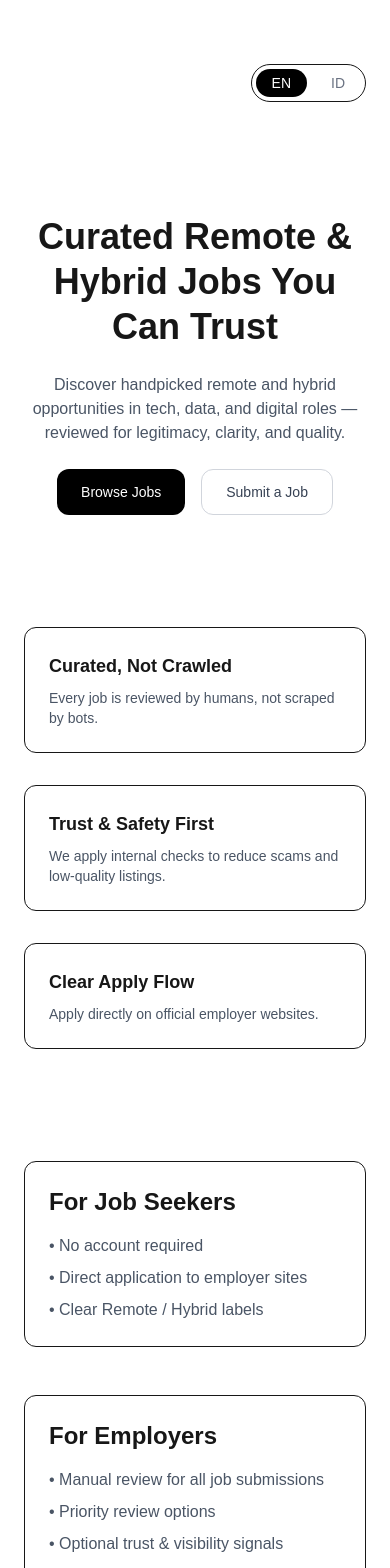
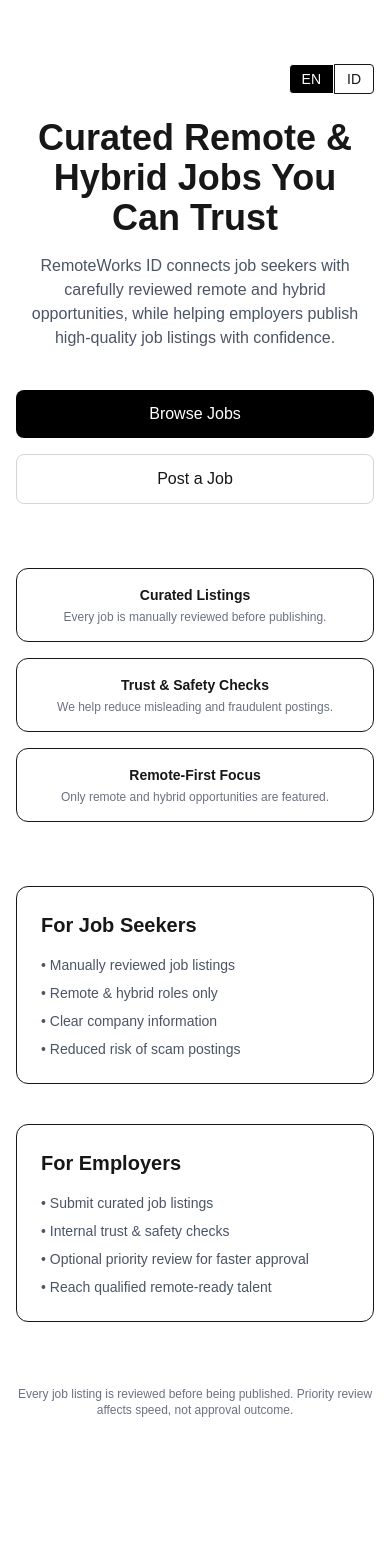
Before and after one commit to megakasmin/remoteworks-id, a Next.js app: page / in a window 390 px wide. Shown: the top 1568 px of the page. Built offline with nearby package versions, Linux system fonts and the light colour scheme.

Commit message:
Finishing Home Page and Submit Job

```diff
--- a/app/employers/submit-job/page.tsx
+++ b/app/employers/submit-job/page.tsx
@@ -114,6 +114,38 @@ export default function SubmitJobPage() {
   </div>
 </section>
 
+<section className="mt-10 border-t pt-6">
+  <h3 className="text-sm font-semibold text-gray-700 mb-2">
+    Trust & Safety
+  </h3>
+
+  <p className="text-sm text-gray-600 mb-3">
+    All job listings on RemoteWorks ID go through internal checks to help protect
+    job seekers from misleading or fraudulent postings.
+  </p>
+
+  <p className="text-xs text-gray-500 mb-4">
+    Semua lowongan akan melalui proses peninjauan internal untuk menjaga keamanan
+    dan kualitas platform.
+  </p>
+
+  <div className="flex gap-4 text-sm">
+    <a
+      href="/verify"
+      className="text-blue-600 hover:underline"
+    >
+      Learn about verification
+    </a>
+    <a
+      href="/trust-safety"
+      className="text-blue-600 hover:underline"
+    >
+      Trust & safety policy
+    </a>
+  </div>
+</section>
+
+
       {/* FORM */}
       <form onSubmit={handleSubmit} className="space-y-6">
 
--- a/app/employers/submit-job/success/page.tsx
+++ b/app/employers/submit-job/success/page.tsx
@@ -23,7 +23,17 @@ export default function SubmitJobSuccessPage() {
         Tim kami akan melakukan peninjauan sesuai dengan opsi yang Anda pilih.
       </p>
 
-      <div className="flex flex-col sm:flex-row gap-4 justify-center">
+      <p className="text-xs text-gray-500 mt-6">
+  Every submission is reviewed by our team. Priority Review affects review speed,
+  while verification is granted separately after internal checks.
+</p>
+
+<p className="text-xs text-gray-400 mt-2">
+  Setiap pengajuan ditinjau oleh tim kami. Priority Review memengaruhi kecepatan
+  peninjauan, sedangkan verifikasi diberikan secara terpisah.
+</p>
+
+      <div className="mt-10 flex flex-col sm:flex-row gap-4 justify-center">
         <Link
           href="/employers/submit-job"
           className="px-6 py-3 rounded-lg border border-gray-300 hover:bg-gray-50 transition"
--- a/app/page.tsx
+++ b/app/page.tsx
@@ -1,150 +1,187 @@
 "use client";
 
 import { useState } from "react";
-import Button from "@/components/ui/Button";
+import Link from "next/link";
+
+type Lang = "en" | "id";
 
 export default function HomePage() {
-  const [lang, setLang] = useState<"en" | "id">("en");
+  const [lang, setLang] = useState<Lang>("en");
 
-  const isEN = lang === "en";
+  const content = {
+    en: {
+      heroTitle: "Curated Remote & Hybrid Jobs You Can Trust",
+      heroDesc:
+        "RemoteWorks ID connects job seekers with carefully reviewed remote and hybrid opportunities, while helping employers publish high-quality job listings with confidence.",
+
+      seekerTitle: "For Job Seekers",
+      seekerPoints: [
+        "Manually reviewed job listings",
+        "Remote & hybrid roles only",
+        "Clear company information",
+        "Reduced risk of scam postings",
+      ],
+
+      employerTitle: "For Employers",
+      employerPoints: [
+        "Submit curated job listings",
+        "Internal trust & safety checks",
+        "Optional priority review for faster approval",
+        "Reach qualified remote-ready talent",
+      ],
+
+      ctaJobs: "Browse Jobs",
+      ctaPost: "Post a Job",
+
+      trustNote:
+        "Every job listing is reviewed before being published. Priority review affects speed, not approval outcome.",
+    },
+
+    id: {
+      heroTitle: "Lowongan Remote & Hybrid yang Dikurasi dan Terpercaya",
+      heroDesc:
+        "RemoteWorks ID membantu pencari kerja menemukan lowongan remote dan hybrid yang telah ditinjau, serta membantu perusahaan mempublikasikan lowongan berkualitas dengan aman.",
+
+      seekerTitle: "Untuk Pencari Kerja",
+      seekerPoints: [
+        "Lowongan ditinjau secara manual",
+        "Fokus remote & hybrid",
+        "Informasi perusahaan lebih jelas",
+        "Meminimalkan risiko lowongan palsu",
+      ],
+
+      employerTitle: "Untuk Perusahaan",
+      employerPoints: [
+        "Submit lowongan yang dikurasi",
+        "Pemeriksaan trust & safety internal",
+        "Opsi priority review untuk proses lebih cepat",
+        "Menjangkau talenta yang siap kerja remote",
+      ],
+
+      ctaJobs: "Lihat Lowongan",
+      ctaPost: "Pasang Lowongan",
+
+      trustNote:
+        "Setiap lowongan akan ditinjau sebelum dipublikasikan. Priority review hanya memengaruhi kecepatan, bukan hasil persetujuan.",
+    },
+  };
+
+  const t = content[lang];
 
   return (
-    <main className="max-w-6xl mx-auto px-6 py-16 space-y-28">
-
-      {/* LANGUAGE TOGGLE */}
-      <div className="flex justify-end">
-        <div className="flex gap-2 border rounded-full p-1 text-sm">
+    <main className="max-w-6xl mx-auto px-4 py-16">
+      {/* Language Toggle */}
+      <div className="flex justify-end mb-6">
         <button
           onClick={() => setLang("en")}
-            className={`px-4 py-1 rounded-full ${
-              isEN ? "bg-black text-white" : "text-gray-500"
+          className={`px-3 py-1 text-sm rounded-l border ${
+            lang === "en" ? "bg-black text-white" : "bg-white"
           }`}
         >
           EN
         </button>
         <button
           onClick={() => setLang("id")}
-            className={`px-4 py-1 rounded-full ${
-              !isEN ? "bg-black text-white" : "text-gray-500"
+          className={`px-3 py-1 text-sm rounded-r border ${
+            lang === "id" ? "bg-black text-white" : "bg-white"
           }`}
         >
           ID
         </button>
       </div>
-      </div>
 
-      {/* HERO */}
-      <section className="text-center space-y-6">
-        <h1 className="text-4xl md:text-5xl font-bold leading-tight">
-          {isEN
-            ? "Curated Remote & Hybrid Jobs You Can Trust"
-            : "Lowongan Remote & Hybrid Terkurasi yang Bisa Dipercaya"}
-        </h1>
-
-        <p className="text-gray-600 max-w-2xl mx-auto">
-          {isEN
-            ? "Discover handpicked remote and hybrid opportunities in tech, data, and digital roles — reviewed for legitimacy, clarity, and quality."
-            : "Temukan lowongan remote dan hybrid terkurasi di bidang tech, data, dan digital — ditinjau untuk memastikan kejelasan dan keamanan."}
+      {/* Hero */}
+      <section className="text-center mb-16">
+        <h1 className="text-4xl font-bold mb-4">{t.heroTitle}</h1>
+        <p className="text-gray-600 max-w-3xl mx-auto">
+          {t.heroDesc}
         </p>
 
-        <div className="flex justify-center gap-4">
-          <Button href="/jobs">
-            {isEN ? "Browse Jobs" : "Lihat Lowongan"}
-          </Button>
-          <Button href="/employers/submit-job" variant="secondary">
-            {isEN ? "Submit a Job" : "Submit Lowongan"}
-          </Button>
+        <div className="mt-10 flex flex-col sm:flex-row gap-4 justify-center">
+          <Link
+            href="/jobs"
+            className="px-8 py-3 rounded-lg bg-black text-white hover:bg-gray-800 transition"
+          >
+            {t.ctaJobs}
+          </Link>
+
+          <Link
+            href="/employers/submit-job"
+            className="px-8 py-3 rounded-lg border border-gray-300 hover:bg-gray-50 transition"
+          >
+            {t.ctaPost}
+          </Link>
         </div>
       </section>
 
-      {/* WHY */}
-      <section className="grid md:grid-cols-3 gap-8">
-        {[
-          {
-            en: {
-              title: "Curated, Not Crawled",
-              desc: "Every job is reviewed by humans, not scraped by bots.",
-            },
-            id: {
-              title: "Kurasi, Bukan Crawl",
-              desc: "Setiap lowongan ditinjau manual, bukan hasil scraping bot.",
-            },
-          },
-          {
-            en: {
-              title: "Trust & Safety First",
-              desc: "We apply internal checks to reduce scams and low-quality listings.",
-            },
-            id: {
-              title: "Keamanan Prioritas",
-              desc: "Kami menerapkan pengecekan internal untuk mengurangi risiko scam.",
-            },
-          },
-          {
-            en: {
-              title: "Clear Apply Flow",
-              desc: "Apply directly on official employer websites.",
-            },
-            id: {
-              title: "Alur Lamar Jelas",
-              desc: "Lamaran langsung ke website resmi perusahaan.",
-            },
-          },
-        ].map((item) => (
-          <div key={item.en.title} className="border rounded-xl p-6 space-y-2">
-            <h3 className="font-semibold text-lg">
-              {isEN ? item.en.title : item.id.title}
-            </h3>
-            <p className="text-sm text-gray-600">
-              {isEN ? item.en.desc : item.id.desc}
+      {/* Trust Badges */}
+<section className="mb-16">
+  <div className="grid grid-cols-1 sm:grid-cols-3 gap-4 text-center">
+    <div className="border rounded-xl p-4">
+      <p className="text-sm font-semibold mb-1">
+        {lang === "en" ? "Curated Listings" : "Lowongan Terkurasi"}
+      </p>
+      <p className="text-xs text-gray-500">
+        {lang === "en"
+          ? "Every job is manually reviewed before publishing."
+          : "Setiap lowongan ditinjau secara manual sebelum dipublikasikan."}
       </p>
     </div>
-        ))}
+
+    <div className="border rounded-xl p-4">
+      <p className="text-sm font-semibold mb-1">
+        {lang === "en" ? "Trust & Safety Checks" : "Pemeriksaan Trust & Safety"}
+      </p>
+      <p className="text-xs text-gray-500">
+        {lang === "en"
+          ? "We help reduce misleading and fraudulent postings."
+          : "Membantu mengurangi lowongan menyesatkan atau palsu."}
+      </p>
+    </div>
+
+    <div className="border rounded-xl p-4">
+      <p className="text-sm font-semibold mb-1">
+        {lang === "en" ? "Remote-First Focus" : "Fokus Remote & Hybrid"}
+      </p>
+      <p className="text-xs text-gray-500">
+        {lang === "en"
+          ? "Only remote and hybrid opportunities are featured."
+          : "Hanya lowongan remote dan hybrid yang ditampilkan."}
+      </p>
+    </div>
+  </div>
 </section>
 
-      {/* FOR JOB SEEKERS & EMPLOYERS */}
-      <section className="grid md:grid-cols-2 gap-12 max-w-4xl mx-auto">
-        <div className="space-y-4 p-6 border rounded-xl">
-          <h2 className="text-2xl font-semibold">
-            {isEN ? "For Job Seekers" : "Untuk Pencari Kerja"}
+      {/* Value Sections */}
+      <section className="grid md:grid-cols-2 gap-10 mb-16">
+        <div className="border rounded-xl p-6">
+          <h2 className="text-xl font-semibold mb-4">
+            {t.seekerTitle}
           </h2>
-          <ul className="space-y-2 text-gray-600">
-            <li>{isEN ? "• No account required" : "• Tanpa perlu akun"}</li>
-            <li>
-              {isEN
-                ? "• Direct application to employer sites"
-                : "• Langsung ke website perusahaan"}
-            </li>
-            <li>
-              {isEN
-                ? "• Clear Remote / Hybrid labels"
-                : "• Label Remote / Hybrid yang jelas"}
-            </li>
+          <ul className="space-y-2 text-gray-600 text-sm">
+            {t.seekerPoints.map((point, idx) => (
+              <li key={idx}>• {point}</li>
+            ))}
           </ul>
         </div>
 
-        <div className="space-y-4 p-6 border rounded-xl">
-          <h2 className="text-2xl font-semibold">
-            {isEN ? "For Employers" : "Untuk Perusahaan"}
+        <div className="border rounded-xl p-6">
+          <h2 className="text-xl font-semibold mb-4">
+            {t.employerTitle}
           </h2>
-          <ul className="space-y-2 text-gray-600">
-            <li>
-              {isEN
-                ? "• Manual review for all job submissions"
-                : "• Semua lowongan ditinjau manual"}
-            </li>
-            <li>
-              {isEN
-                ? "• Priority review options"
-                : "• Opsi review prioritas"}
-            </li>
-            <li>
-              {isEN
-                ? "• Optional trust & visibility signals"
-                : "• Opsi trust & visibilitas tambahan"}
-            </li>
+          <ul className="space-y-2 text-gray-600 text-sm">
+            {t.employerPoints.map((point, idx) => (
+              <li key={idx}>• {point}</li>
+            ))}
           </ul>
         </div>
+      </section>
+
+      {/* Trust Note */}
+      <section className="text-center">
+        <p className="text-xs text-gray-500 max-w-3xl mx-auto">
+          {t.trustNote}
+        </p>
       </section>
     </main>
   );
```
Lines whose indentation alone changed are shown as unchanged.
